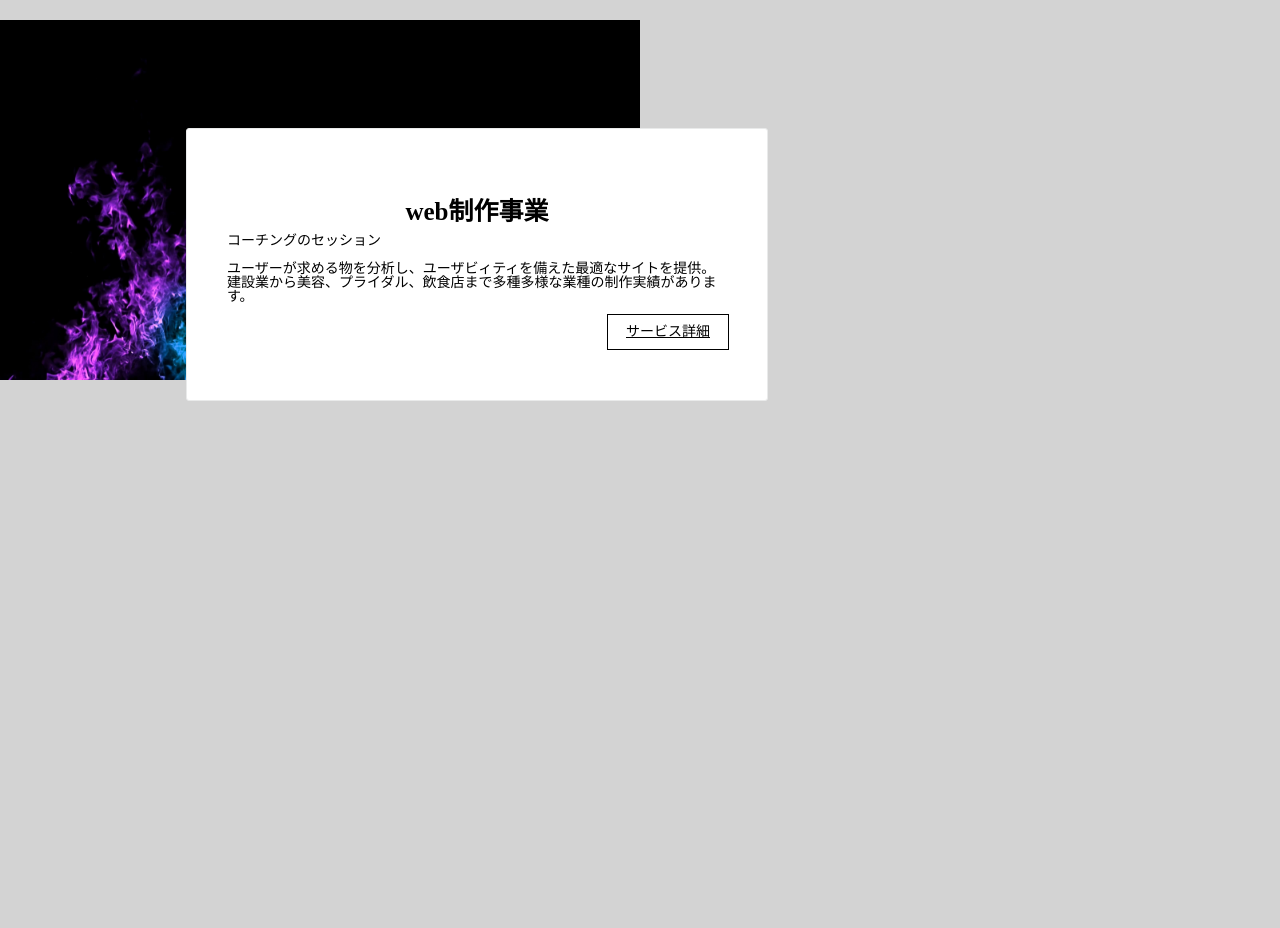
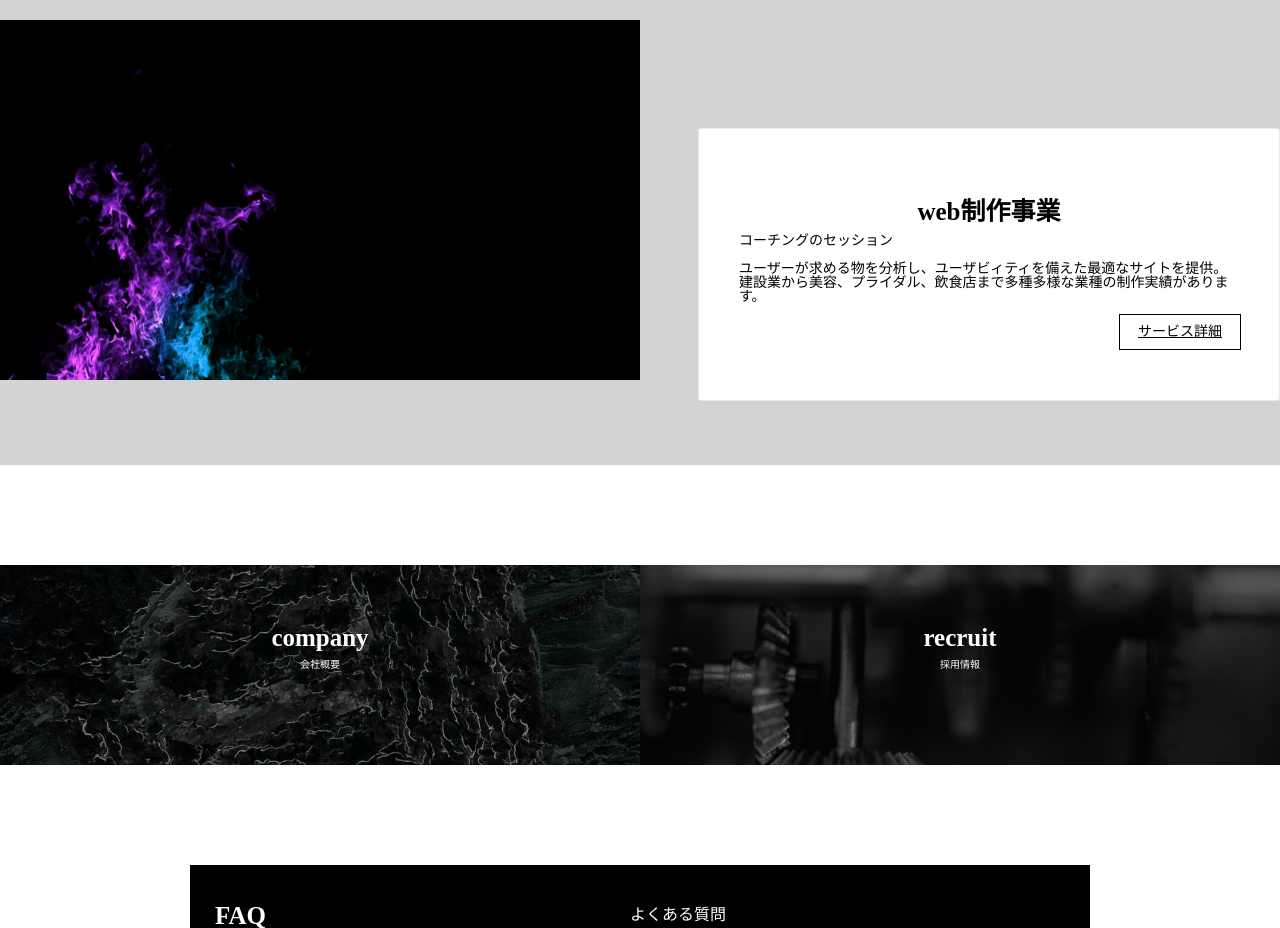
Before and after one commit to sashoyusuke/0218, a plain HTML site: page index.html in a window 1280 px wide. Shown: the part 1560-2488 px from the top of the page. Drawn offline with Linux system fonts and the light colour scheme.

Commit message:
first-commit

```diff
--- a/css/style.css
+++ b/css/style.css
@@ -279,7 +279,7 @@ input, select {
 #service{
   background: #D3D3D3;
   width: 100%;
-  height: 1500px;
+  height: 1000px;
 }
 
 #service h3{
@@ -346,7 +346,8 @@ margin-top: 100px;
   background: white;
   position: absolute;
   top: 30%;
-  right: 40%;
+  right:0;
+  margin-bottom: 20px;
 }
 
 .title-2,
--- a/index.html
+++ b/index.html
@@ -57,7 +57,7 @@
       </div>
   </div>
   <div class="service-1">
-    <img src="./img/service1.jpg" alt="service-1" height="100%" width="50%" />
+    <img src="./img/service1.jpg" alt="service-1" height="50%" width="50%" />
     <div class="card-2">
       <h3 class="title-2">web制作事業</h3>
       <p class="text">
```
